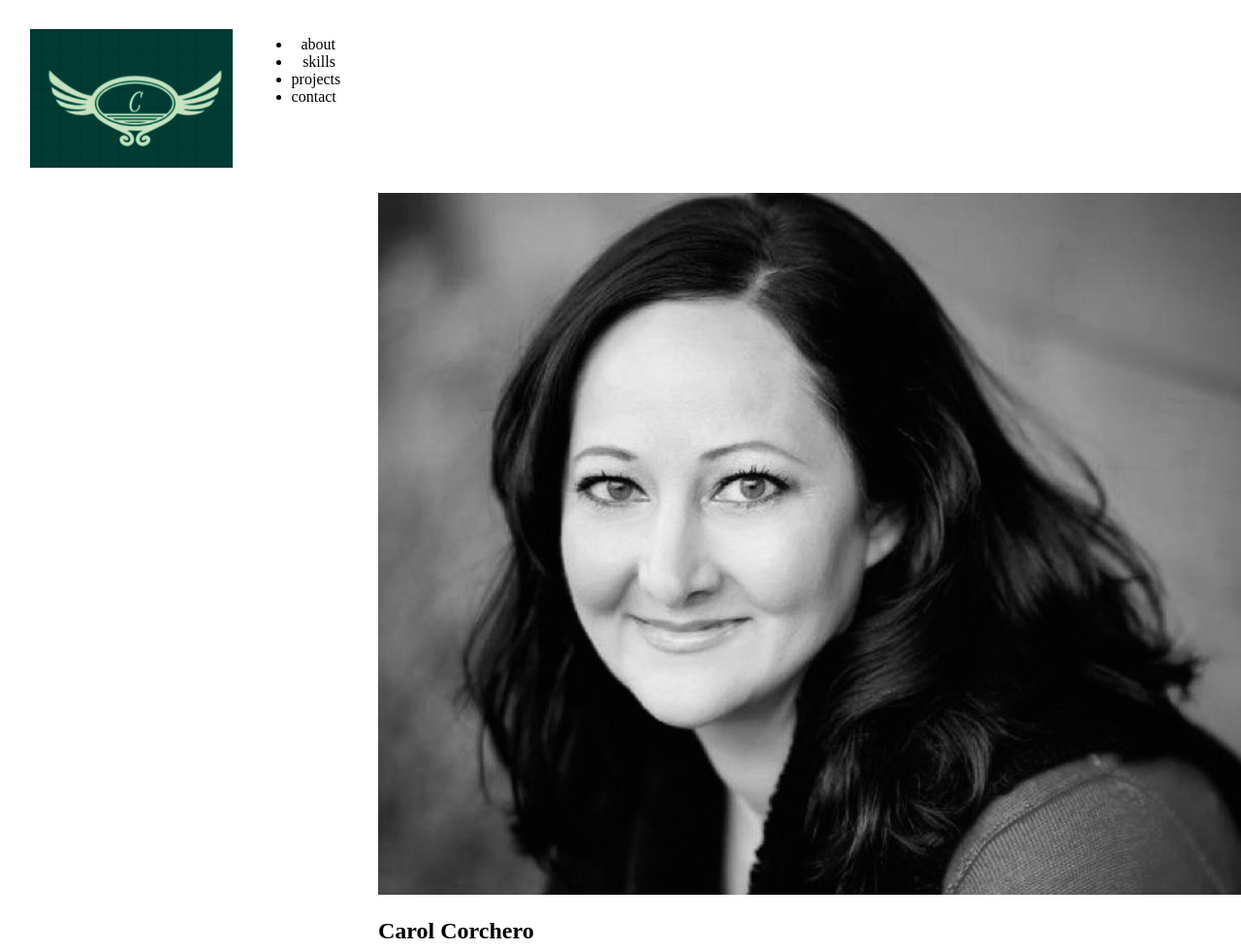
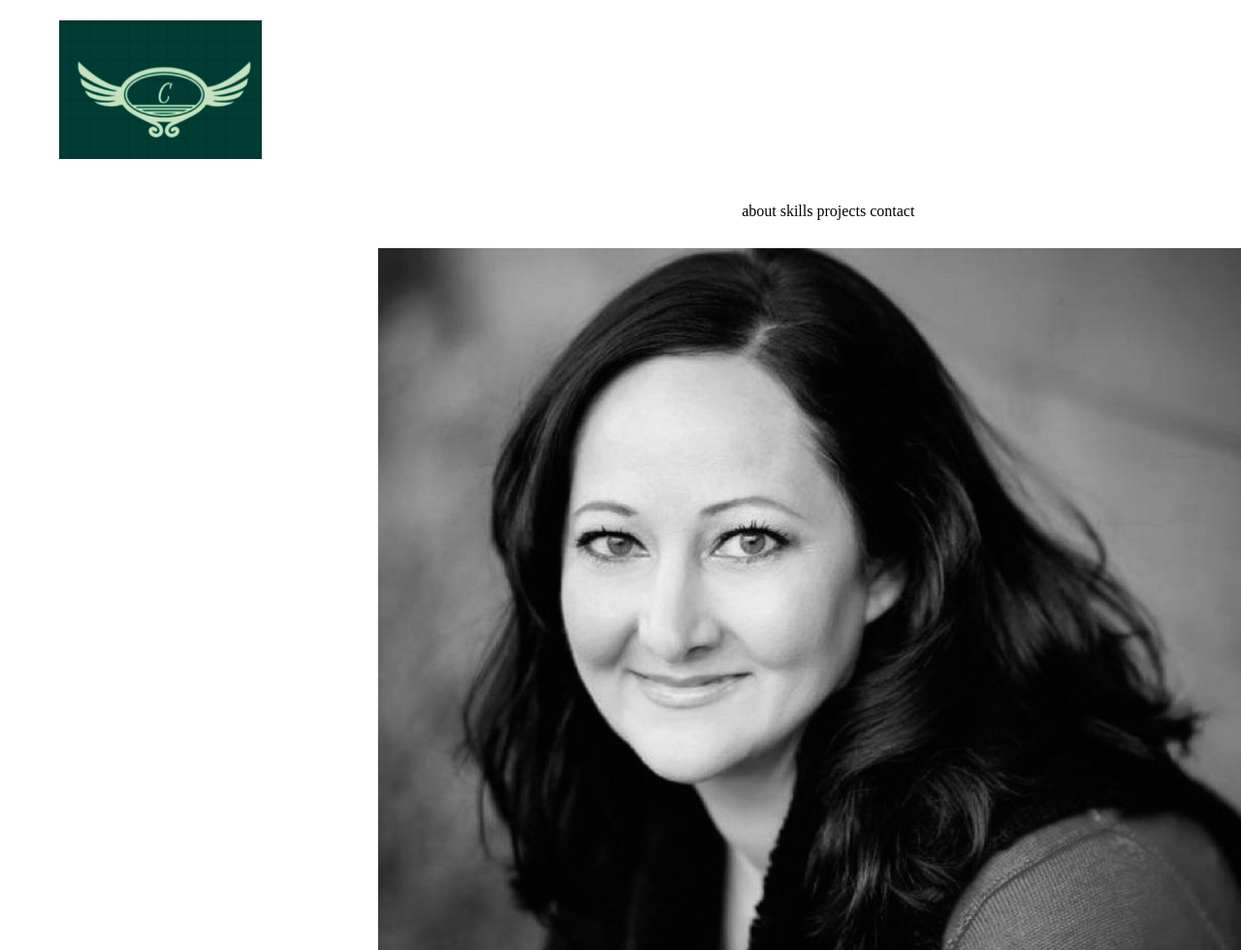
Before and after one commit to ccorchero/Challenge-17, a plain HTML site: page index.html in a window 1280 px wide. Shown: the top 980 px of the page at 97% size. Drawn offline with Linux system fonts and the light colour scheme.

Commit message:
Update styles.css
Changed navigation list to horizontal

```diff
--- a/css/styles.css
+++ b/css/styles.css
@@ -1,7 +1,7 @@
 h1 {
     color: black;
 }
-.inline-block{
+div.inline-block{
     display: inline-block;
     vertical-align:top;
 }
@@ -11,7 +11,7 @@ div.logo{
     padding:1%;
 }
 /*Targeting HTML element nav*/
-.navigation {
+nav {
     width: 73%;
     padding:1%;
 }
@@ -21,6 +21,11 @@ ul{
     width: 50%;
     margin-left: auto;
     text-align: right;
+
+}
+ul li {
+    display: inline-block;
+    vertical-align:top;
 }
 
 /* Center images inside their containers */
```
